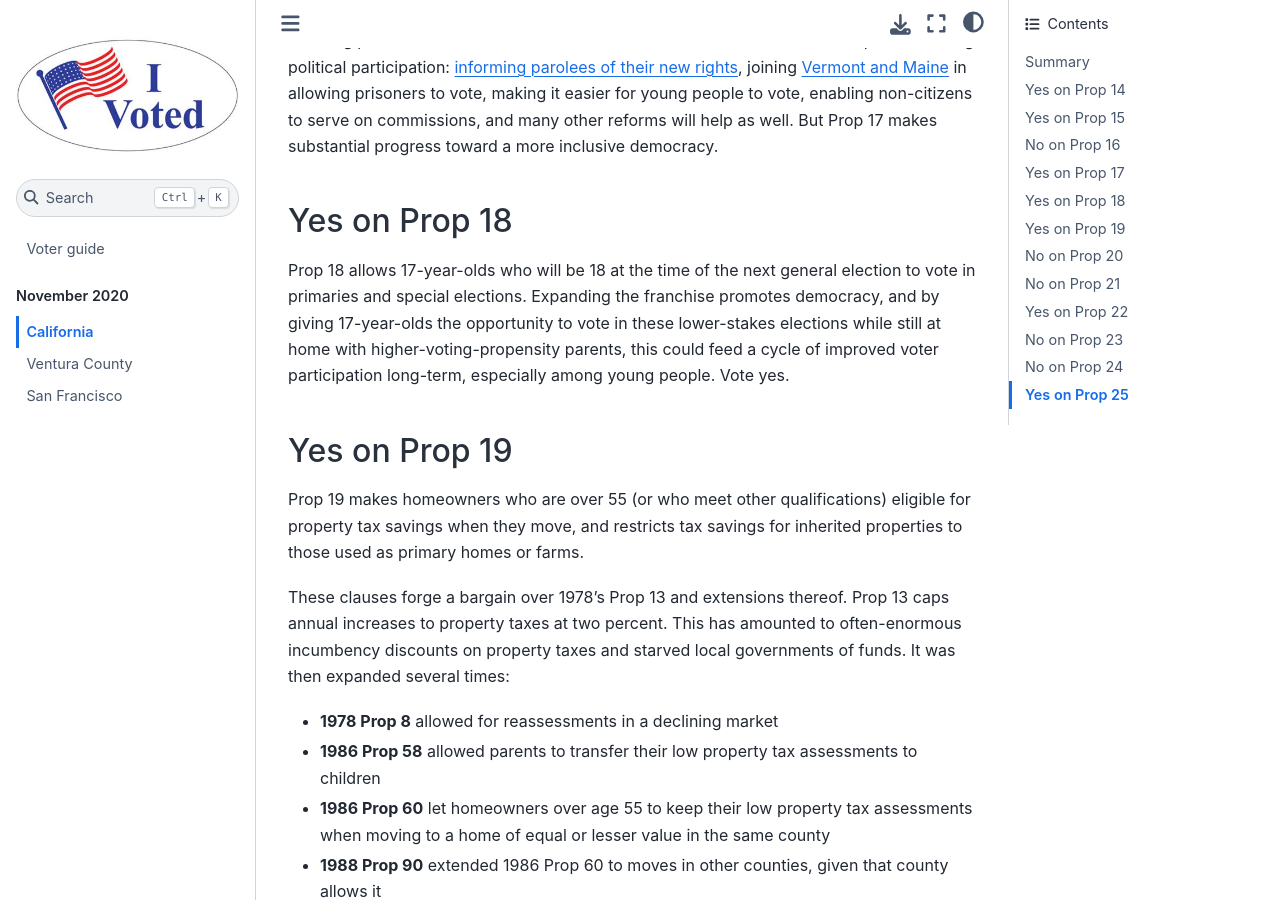
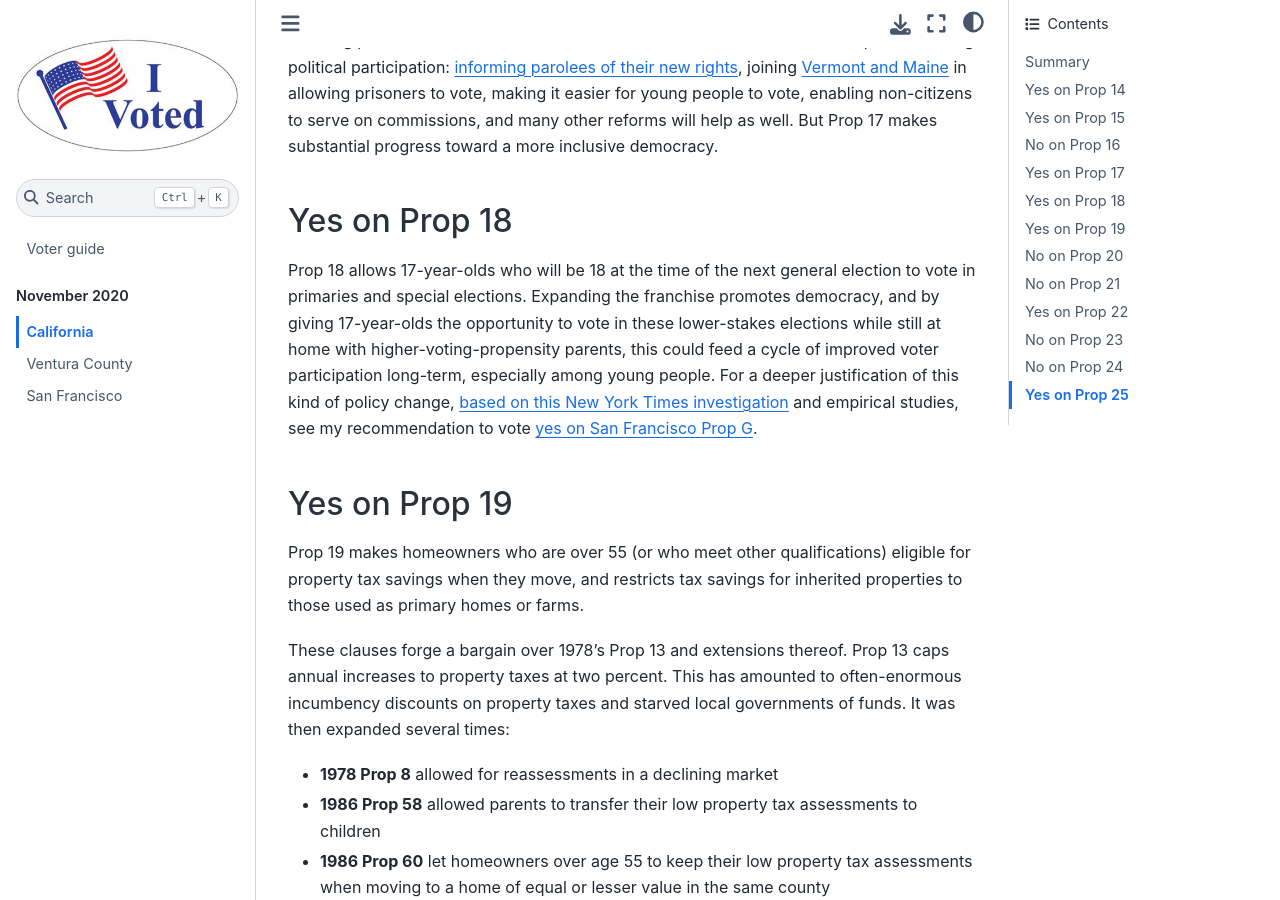
Before and after one commit to MaxGhenis/vote, a Jupyter Book: the page built from docs/nov2020/california.md, in a window 1280 px wide and 900 px high, scrolled down 5787 px. Built offline with Jupyter Book 1.0.4 settings and Sphinx 7.4.7 and the Sphinx Book theme 1.1.4, drawn with Linux system fonts in a browser that asks for light colours.

Commit message:
more on prop 18 and refs

```diff
--- a/docs/nov2020/california.md
+++ b/docs/nov2020/california.md
@@ -98,7 +98,9 @@ Granting parolees the franchise can address these ills. It will not the final st
 (nov2020-ca-prop18)=
 ## Yes on Prop 18
 
-Prop 18 allows 17-year-olds who will be 18 at the time of the next general election to vote in primaries and special elections. Expanding the franchise promotes democracy, and by giving 17-year-olds the opportunity to vote in these lower-stakes elections while still at home with higher-voting-propensity parents, this could feed a cycle of improved voter participation long-term, especially among young people. Vote yes.
+Prop 18 allows 17-year-olds who will be 18 at the time of the next general election to vote in primaries and special elections.
+Expanding the franchise promotes democracy, and by giving 17-year-olds the opportunity to vote in these lower-stakes elections while still at home with higher-voting-propensity parents, this could feed a cycle of improved voter participation long-term, especially among young people.
+For a deeper justification of this kind of policy change, [based on this New York Times investigation](https://www.nytimes.com/2020/10/08/upshot/youth-voting-2020-election.html) and empirical studies, see my recommendation to vote [yes on San Francisco Prop G](nov2020-sf-propg).
 
 
 ## Yes on Prop 19
```
Also changed, not shown: docs/nov2020/san_francisco.md (+1 -0 lines).
